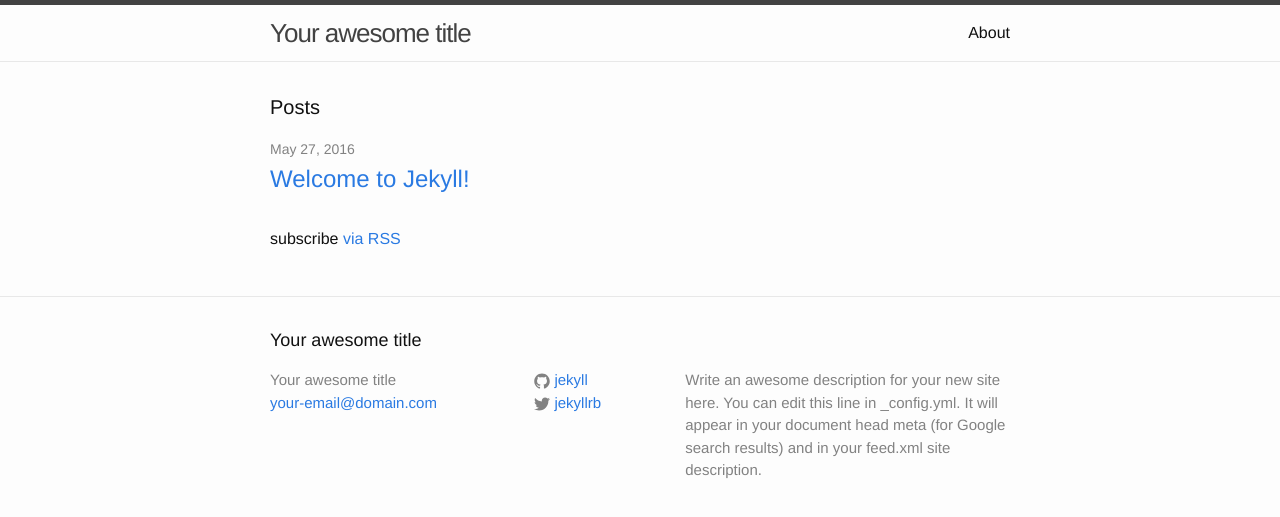
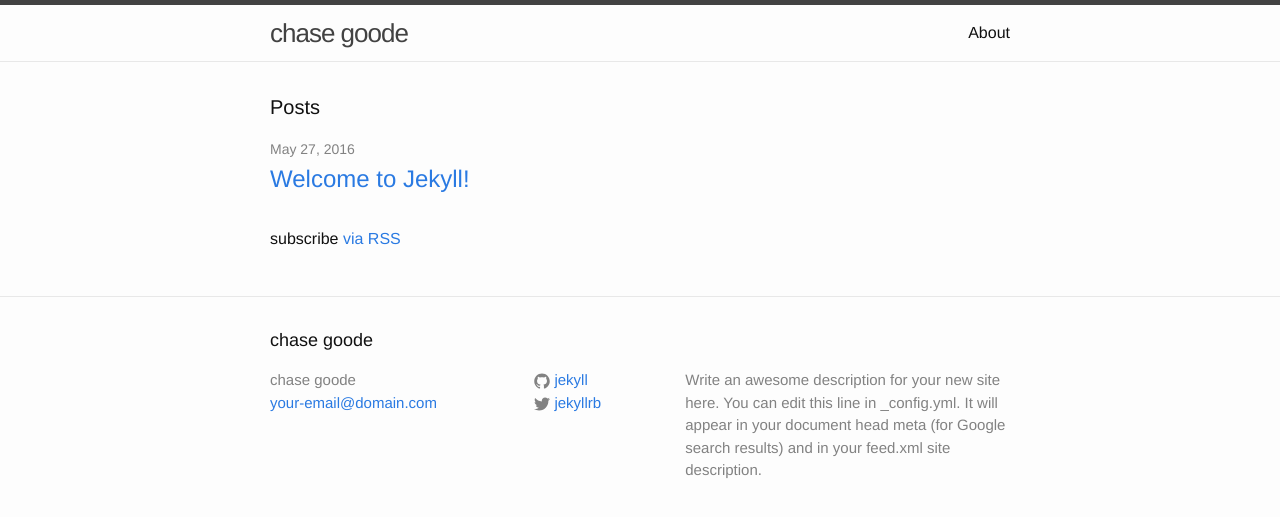
Before and after one commit to chasegoode1/money.github.io, a Jekyll site: the page built from index.html, in a window 1280 px wide. Shown: the top 517 px of the page. Built offline with Jekyll 4.4.1, drawn with Linux system fonts in a browser that asks for light colours.

Commit message:
Update _config.yml

```diff
--- a/_config.yml
+++ b/_config.yml
@@ -6,7 +6,7 @@
 # 'jekyll serve'. If you change this file, please restart the server process.
 
 # Site settings
-title: Your awesome title
+title: chase goode
 email: your-email@domain.com
 description: > # this means to ignore newlines until "baseurl:"
   Write an awesome description for your new site here. You can edit this
```
